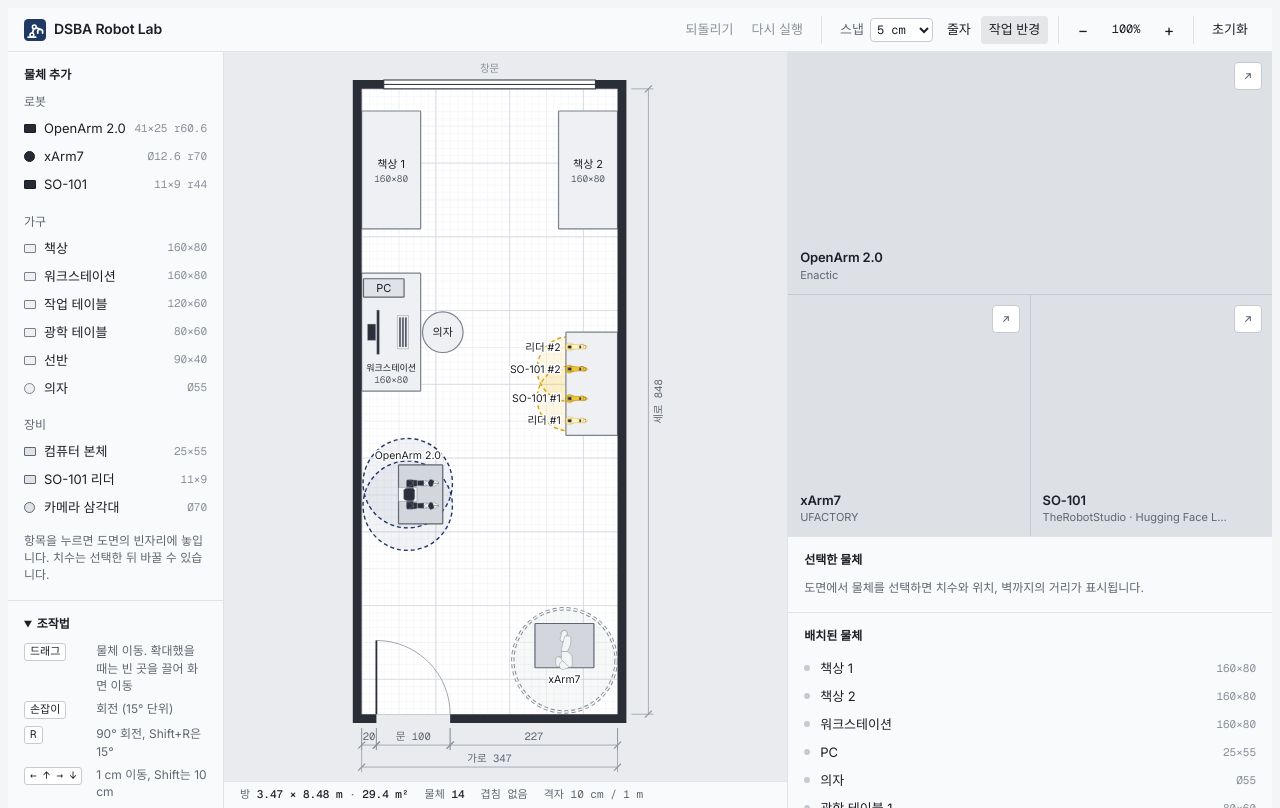
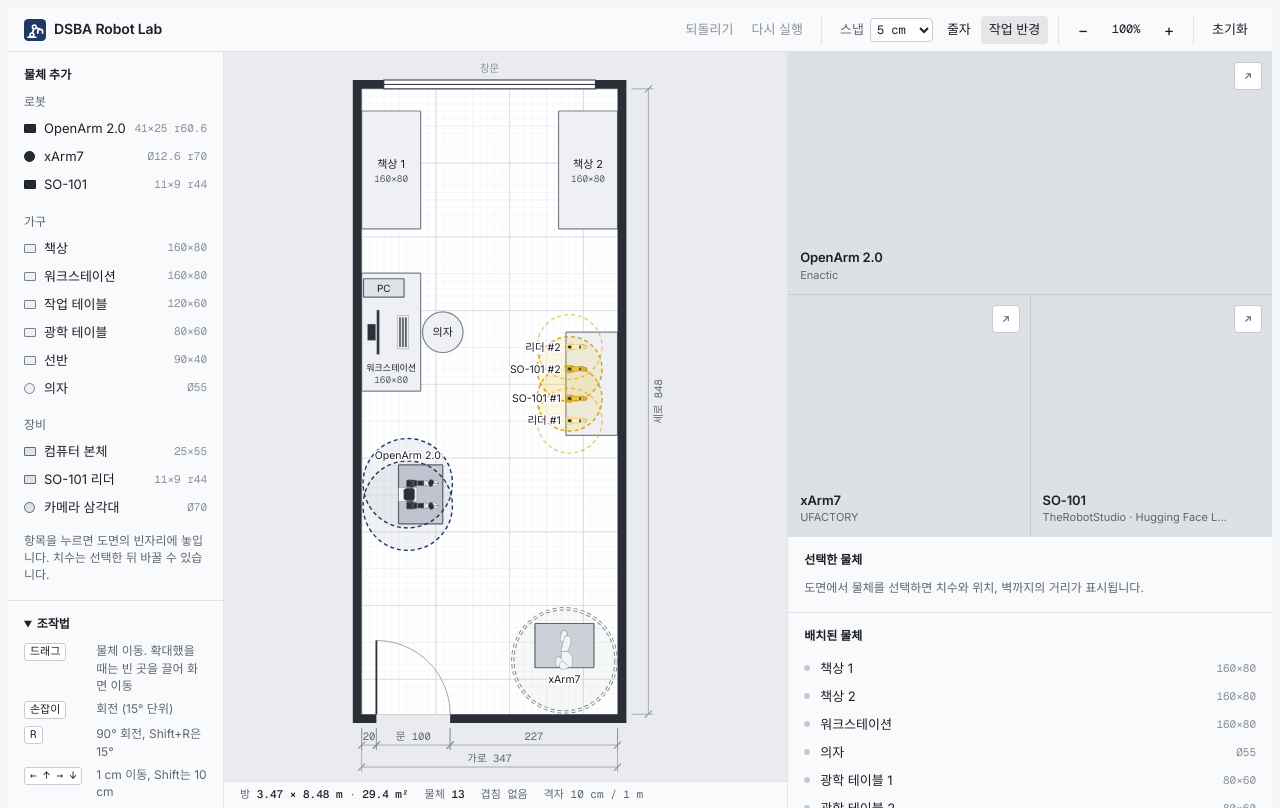
Before and after one commit to DSBA-Lab/robot-lab, a plain HTML site: page floorplan.html in a window 1280 px wide. Drawn offline with nearby package versions, Linux system fonts and the light colour scheme.

Commit message:
Workstation desk includes the PC; reach circles are drawn above the tables
- The PC tower is part of the workstation desk drawing instead of a separate item
- Reach circles are drawn over furniture and under the robots, so tables no longer hide them
- SO-101 leader arms get an outline-only reach circle (44 cm)

```diff
--- a/floorplan.html
+++ b/floorplan.html
@@ -282,6 +282,8 @@ details.sec[open] > summary{margin-bottom:10px}
 .item.cat-zone .body{fill:var(--zone-fill);stroke:var(--zone-line)}
 .item.t-otable .body{fill:var(--ot-fill);stroke:var(--ot-line)}
 .ot-hole{fill:var(--ot-hole)}
+.ws-pc{fill:var(--equip-fill);stroke:var(--equip-line)}
+.ws-pc-t{fill:var(--ink);pointer-events:none}
 .holes{pointer-events:none}
 .item.glyphed .body{fill:transparent;stroke:none} /* the footprint only shows (red) when it collides */
 .glyph path{stroke-linejoin:round}
@@ -305,6 +307,7 @@ details.sec[open] > summary{margin-bottom:10px}
 .r-openarm2{--rf:var(--reach-oa-fill);--rl:var(--reach-oa-line);--rs:var(--reach-oa-line)}
 .r-xarm7{--rf:var(--reach-xa-fill);--rl:var(--reach-xa-line);--rs:var(--reach-xa-ink)}
 .r-so101{--rf:var(--reach-so-fill);--rl:var(--reach-so-line);--rs:var(--reach-so-line)}
+.r-so101l{--rf:transparent;--rl:var(--reach-so-line);--rs:var(--reach-so-line);stroke-opacity:.55} /* leader arm: outline only, so four circles on one table stay readable */
 .sweep{pointer-events:none}
 .sweep path{fill:var(--rs,var(--reach-line));stroke:none}
 .sweep line{stroke:var(--rs,var(--reach-line));fill:none}
@@ -498,7 +501,7 @@ const TOP = {
 };
 for (const g of Object.values(TOP)) g.svg = g.parts.map(q => `<path class="g${q[0]}" d="${q.slice(1)}"/>`).join('');
 TOP.so101l = TOP.so101; // 리더 암은 팔로워와 같은 윤곽으로 그리고 색만 옅게 (실물은 집게 대신 손잡이)
-/* 워크스테이션 책상(wsdesk)에 그려 넣는 모니터와 키보드. 책상의 일부라 따로 고르거나 옮길 수 없음. 모니터는 화면이 −y 쪽(앉는 쪽)을 보고 뒤에 받침이 있음. 키보드는 판 위에 자판 세 줄 */
+/* 워크스테이션 책상(wsdesk)에 그려 넣는 모니터와 키보드 (본체는 itemSvg에서 사각형으로 그림). 책상의 일부라 따로 고르거나 옮길 수 없음. 모니터는 화면이 −y 쪽(앉는 쪽)을 보고 뒤에 받침이 있음. 키보드는 판 위에 자판 세 줄 */
 const PROPS = {
   monitor: { box: [-30, -8, 30, 8], parts: ['dM-11 -3H11V8H-11Z', 'dM-30 -8H30V-4.5H-30Z'] },
   keyboard: { box: [-22.5, -7.5, 22.5, 7.5], parts: ['lM-22.5 -7.5H22.5V7.5H-22.5Z', 'dM-20 -5H20V-3H-20Z', 'dM-20 -1H20V1H-20Z', 'dM-20 3H20V5H-20Z'] },
@@ -520,7 +523,7 @@ const CATALOG = [
   ]},
   { group: '장비', items: [
     { type: 'pc',     name: '컴퓨터 본체', w: 25, d: 55,  reach: 0, cat: 'equip' },
-    { type: 'so101l', name: 'SO-101 리더', w: 11, d: 9, reach: 0, cat: 'equip' },
+    { type: 'so101l', name: 'SO-101 리더', w: 11, d: 9, reach: 44, cat: 'equip' },
     { type: 'tripod', name: '카메라 삼각대', w: 70, d: 70,  reach: 0, cat: 'equip', round: true },
   ]},
 ];
@@ -531,7 +534,7 @@ const $ = id => document.getElementById(id);
 const rad = d => d * Math.PI / 180;
 const clamp = (v, a, b) => Math.min(b, Math.max(a, v));
 const stillMotion = () => !!(window.matchMedia && window.matchMedia('(prefers-reduced-motion: reduce)').matches);
-const REACH_CLS = { openarm2: 'r-openarm2', xarm7: 'r-xarm7', so101: 'r-so101' }; // 작업 반경 색은 실제 로봇 색
+const REACH_CLS = { openarm2: 'r-openarm2', xarm7: 'r-xarm7', so101: 'r-so101', so101l: 'r-so101l' }; // 작업 반경 색은 실제 로봇 색
 const SWEEP_MS = 850;
 const r2 = v => Math.round(v * 100) / 100;
 const uid = () => 'i' + Math.random().toString(36).slice(2, 9);
@@ -554,14 +557,13 @@ function defaultArms() {
 }
 function defaultTeleop() {
   // SO-101 원격 조작: 팔로워 두 대를 테이블 가운데에 40 cm 간격으로 모아 같은 물체를 함께 다룰 수 있게 하고, 리더 암은 양 끝에 하나씩 (짝 팔로워에서 30 cm)
-  const lead = { type: 'so101l', cat: 'equip', x: 282, rot: 90, w: 11, d: 9 };
+  const lead = { type: 'so101l', cat: 'equip', x: 282, rot: 90, w: 11, d: 9, reach: 44 };
   return [{ ...lead, id: 'so101l-1', name: '리더 #1', y: 450 }, { ...lead, id: 'so101l-2', name: '리더 #2', y: 350 }];
 }
 function defaultDesk() {
-  // 워크스테이션: 왼쪽 벽에 붙인 책상(책상 1과 OpenArm 사이). 모니터와 키보드는 책상 그림에 들어 있고, 창문 쪽 끝에 본체, 방 쪽에 의자
+  // 워크스테이션: 왼쪽 벽에 붙인 책상(책상 1과 OpenArm 사이). 모니터, 키보드, 본체는 책상 그림에 들어 있고, 방 쪽에 의자
   return [
     { id: 'ws-desk', type: 'wsdesk', name: '워크스테이션', cat: 'furn', x: 40, y: 330, w: 160, d: 80, rot: 90 },
-    { id: 'ws-pc', type: 'pc', name: 'PC', cat: 'equip', x: 30, y: 270, w: 25, d: 55, rot: 90 },
     { id: 'ws-chair', type: 'chair', name: '의자', cat: 'furn', x: 110, y: 330, w: 55, d: 55, round: true, soft: true },
   ];
 }
@@ -612,6 +614,7 @@ function cleanState(s) {
     for (const q of props) { const dk = items.find(o => o.type === 'desk' && inPoly(poly(o), q.x, q.y)); if (dk) dk.type = 'wsdesk'; }
     items = items.filter(it => !props.includes(it));
   }
+  items = items.filter(it => !(it.id === 'ws-pc' && items.some(o => o.type === 'wsdesk' && inPoly(poly(o), it.x, it.y)))); // 기본 배치에 따로 있던 본체도 이제 책상 그림의 일부
   if (!(s.v >= 2) && !items.some(it => SPECS[it.type])) items.push(...defaultArms().map(cleanItem)); // 이전 버전에서 저장한 배치에는 보유 로봇팔이 없음
   for (const it of items) if (it.type === 'openarm2' && it.w === 45 && it.d === 25 && it.armOff === 17.5) { it.w = 41; it.armOff = 15.25; } // 사진 추정값 → 공식 모델 치수
   if (!(s.v >= 3)) items.push(...seatRobots(items)); // v2까지는 로봇이 테이블 없이 서 있었음
@@ -797,7 +800,7 @@ function render() {
   if (s * 50 >= 14) h += `<rect x="0" y="0" width="${W}" height="${D}" fill="url(#g50)" pointer-events="none"/>`;
   h += `<rect x="0" y="0" width="${W}" height="${D}" fill="url(#g100)" pointer-events="none"/>`;
 
-  // items: zones first, then reach circles, then solid objects
+  // items: zones first, then furniture, then reach circles, then whatever stands on the furniture
   if (ui.sel !== sweepSel) { // 선택이 바뀐 순간에만 시작
     sweepSel = ui.sel; const it = selItem();
     sweep = it && it.reach > 0 && ui.reach && !stillMotion() ? { id: it.id, t0: performance.now() } : null;
@@ -819,13 +822,13 @@ function render() {
     placed.push(box(k));
     return `<text class="rlbl" x="${r2(cand[k][0])}" y="${r2(cand[k][1])}" font-size="${fs}" stroke-width="${px(3)}" text-anchor="${cand[k][2]}">${esc(it.name)}</text>`;
   };
-  let zones = '', bodies = '', reach = '', sw = '', labels = '';
+  let zones = '', low = '', high = '', reach = '', sw = '', labels = ''; // low: 가구와 바닥에 놓인 것, high: 그 위에 올린 로봇과 장비
   for (const i of order) {
     const it = state.items[i], a = an[i];
     const lw = textEm(it.name) * fs / 2, mid = { x0: it.x - lw, x1: it.x + lw, y0: it.y - fs * 1.3, y1: it.y + fs * 1.3 };
     const hidden = isSurface(it) && under.some((j, k) => j === i && boxHit(gb[k], mid)); // 올려 둔 로봇에 가려지는 테이블 이름은 뺌
     const g = itemSvg(it, a, px, fs, holes, hidden);
-    if (it.cat === 'zone') zones += g; else bodies += g;
+    if (it.cat === 'zone') zones += g; else if (isTop(it)) high += g; else low += g;
     if (gb[i]) labels += robotLabel(it, i);
     if (ui.reach && it.reach > 0) {
       const rr = rad(it.rot), offs = it.armOff > 0 ? [-it.armOff, it.armOff] : [0]; // 양팔은 어깨마다 하나씩
@@ -847,7 +850,7 @@ function render() {
     }
   }
   if (sweep && !sw) sweep = null; // 다 돌았거나 반경 표시를 끔
-  h += zones + `<g clip-path="url(#roomclip)">${reach}${sw}</g>` + bodies + labels;
+  h += zones + low + `<g clip-path="url(#roomclip)">${reach}${sw}</g>` + high + labels; // 작업 반경은 테이블에 가리지 않게 가구 위에, 로봇은 그 위에
 
   // walls, window, door
   h += `<path class="wall" fill-rule="evenodd" d="M${-T} ${-T}H${W + T}V${D + T}H${-T}Z M0 0V${D}H${W}V0Z"/>`;
@@ -922,7 +925,14 @@ function itemSvg(it, a, px, fs, holes, noLabel) {
     g += `<rect class="body" x="${-hw}" y="${-hd}" width="${it.w}" height="${it.d}" rx="${Math.min(1, hw, hd)}" stroke-width="${px(1.2)}"${dash}/>`;
     if (it.cat === 'zone') g += `<rect class="hatch" x="${-hw}" y="${-hd}" width="${it.w}" height="${it.d}" fill="url(#hatch)"/>`;
     if (holes && it.type === 'otable') g += `<rect class="holes" x="${-hw}" y="${-hd}" width="${it.w}" height="${it.d}" fill="url(#holes)"/>`;
-    if (it.type === 'wsdesk') g += `<g class="glyph" stroke-width="${Math.min(px(0.9), 0.45)}"><g transform="translate(0 ${hd - 16})">${PROPS.monitor.svg}</g><g transform="translate(0 ${24 - hd})">${PROPS.keyboard.svg}</g></g>`; // 모니터는 뒤쪽 끝, 키보드는 앉는 쪽
+    if (it.type === 'wsdesk') { // 모니터는 뒤쪽 끝, 키보드는 앉는 쪽, 본체(25 × 55)는 왼쪽 끝 뒤편
+      g += `<g class="glyph" stroke-width="${Math.min(px(0.9), 0.45)}"><g transform="translate(0 ${hd - 16})">${PROPS.monitor.svg}</g><g transform="translate(0 ${24 - hd})">${PROPS.keyboard.svg}</g></g>`;
+      if (it.w >= 100 && it.d >= 60) {
+        const cx = 20 - hw, cy = hd - 30, r = rad(it.rot), ca = Math.abs(Math.cos(r)), sa = Math.abs(Math.sin(r)), f = fs * 0.95;
+        g += `<rect class="ws-pc" x="${cx - 12.5}" y="${cy - 27.5}" width="25" height="55" rx="1" stroke-width="${px(1.2)}"/>`;
+        if (f * 1.2 <= (25 * ca + 55 * sa) * 0.92 && 25 * sa + 55 * ca >= f * 1.3) g += `<text class="ws-pc-t" transform="translate(${cx} ${cy}) rotate(${-it.rot})" y="${f * 0.36}" font-size="${f}" text-anchor="middle">PC</text>`;
+      }
+    }
   }
   if (Math.min(it.w, it.d) < px(26)) g += `<circle class="hit-pad" r="${px(13)}"/>`; // 작은 물체도 잡기 쉽게
   if (G) return g + `<g class="glyph g-${it.type}" stroke-width="${Math.min(px(0.9), 0.45)}">${G.svg}</g></g>`; // 팔이 뻗은 쪽이 앞. 이름표는 render가 바깥에 붙임
```
Also changed, not shown: index.html (+21 -11 lines).
